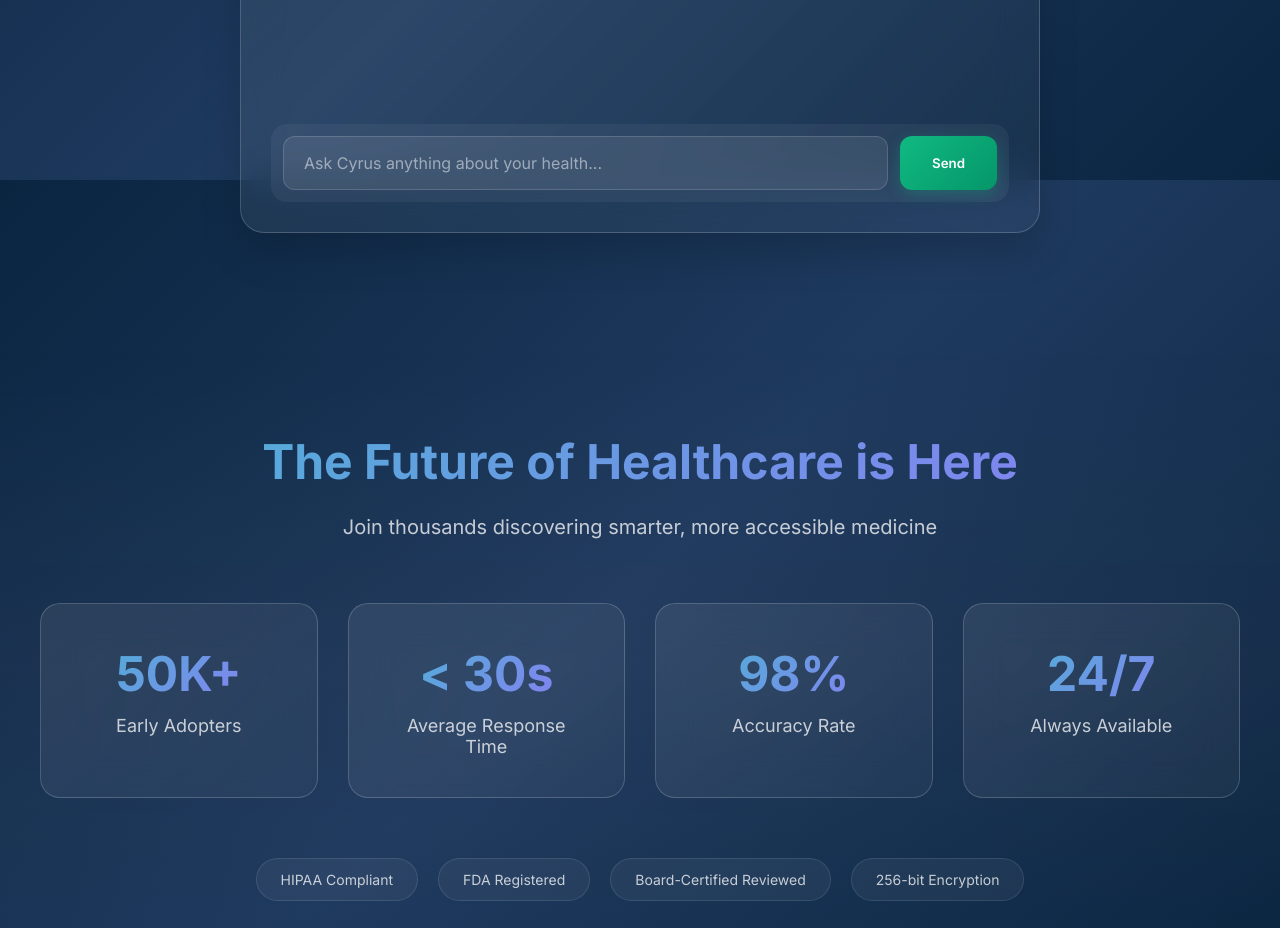
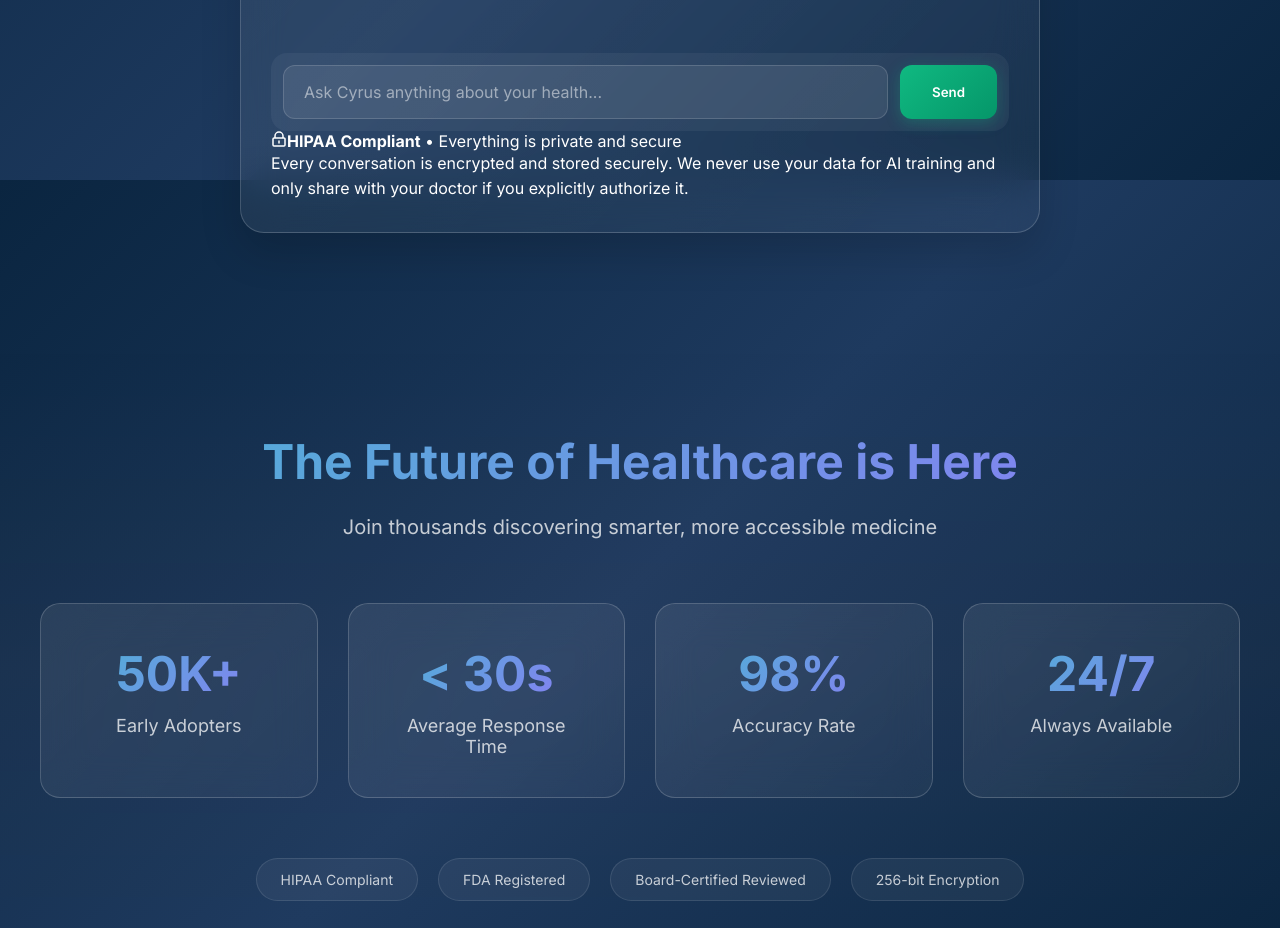
Before and after one commit to connie-q-yang/cyrus-med-frontend, a React (Create React App) app: page / in a window 1280 px wide. Shown: the part 1420-2348 px from the top of the page. Built offline with nearby package versions, Linux system fonts and the light colour scheme; no server answers.

Commit message:
fix hardcoded

```diff
--- a/src/components/ChatPreview/ChatPreview.jsx
+++ b/src/components/ChatPreview/ChatPreview.jsx
@@ -78,6 +78,24 @@ const ChatPreview = () => {
             Send
           </button>
         </form>
+
+        <div className="privacy-disclaimer">
+          <div className="disclaimer-content">
+            <svg className="lock-icon" width="16" height="16" viewBox="0 0 16 16" fill="none" xmlns="http://www.w3.org/2000/svg">
+              <path d="M12 7V5C12 2.79086 10.2091 1 8 1C5.79086 1 4 2.79086 4 5V7M8 10V12M3 15H13C13.5523 15 14 14.5523 14 14V8C14 7.44772 13.5523 7 13 7H3C2.44772 7 2 7.44772 2 8V14C2 14.5523 2.44772 15 3 15Z"
+                    stroke="currentColor"
+                    strokeWidth="1.5"
+                    strokeLinecap="round"
+                    strokeLinejoin="round"/>
+            </svg>
+            <span className="disclaimer-text">
+              <strong>HIPAA Compliant</strong> • Everything is private and secure
+            </span>
+          </div>
+          <p className="disclaimer-details">
+            Every conversation is encrypted and stored securely. We never use your data for AI training and only share with your doctor if you explicitly authorize it.
+          </p>
+        </div>
       </motion.div>
     </section>
   );
--- a/src/services/chatService.js
+++ b/src/services/chatService.js
@@ -1,10 +1,18 @@
 import { AzureOpenAI } from 'openai';
+
+// Check if environment variables are set
+if (!process.env.REACT_APP_AZURE_OPENAI_API_KEY ||
+    !process.env.REACT_APP_AZURE_OPENAI_ENDPOINT ||
+    !process.env.REACT_APP_AZURE_OPENAI_API_VERSION ||
+    !process.env.REACT_APP_AZURE_OPENAI_DEPLOYMENT) {
+  console.error('Azure OpenAI environment variables are not properly configured');
+}
 
 // Initialize Azure OpenAI with configuration from environment
 const client = new AzureOpenAI({
-    apiKey: process.env.REACT_APP_AZURE_OPENAI_API_KEY,  // <-- Make sure this is 'apiKey'
+    apiKey: process.env.REACT_APP_AZURE_OPENAI_API_KEY,
     endpoint: process.env.REACT_APP_AZURE_OPENAI_ENDPOINT,
-    apiVersion: process.env.REACT_APP_AZURE_OPENAI_API_VERSION || "2024-12-01-preview",
+    apiVersion: process.env.REACT_APP_AZURE_OPENAI_API_VERSION,
     dangerouslyAllowBrowser: true
   });
 
@@ -29,7 +37,7 @@ class ChatService {
 
       const response = await client.chat.completions.create({
         messages: messages,
-        model: process.env.REACT_APP_AZURE_OPENAI_DEPLOYMENT || 'gpt-4.1',
+        model: process.env.REACT_APP_AZURE_OPENAI_DEPLOYMENT,
         temperature: 0.7,
         max_tokens: 500,
         top_p: 0.95,
```
